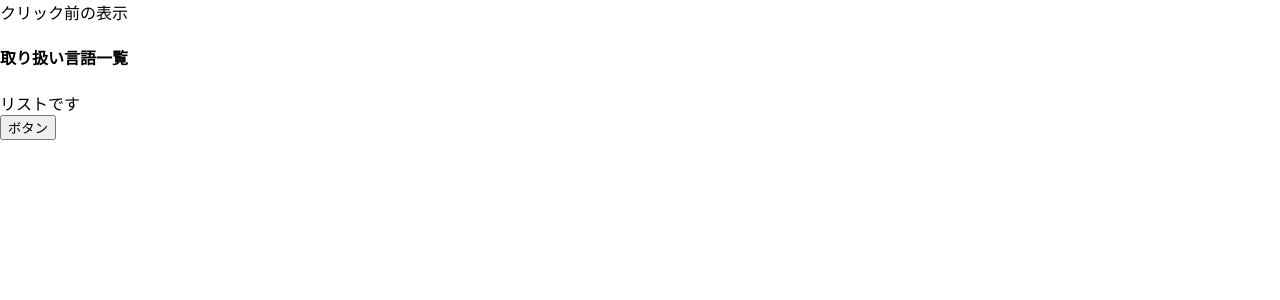
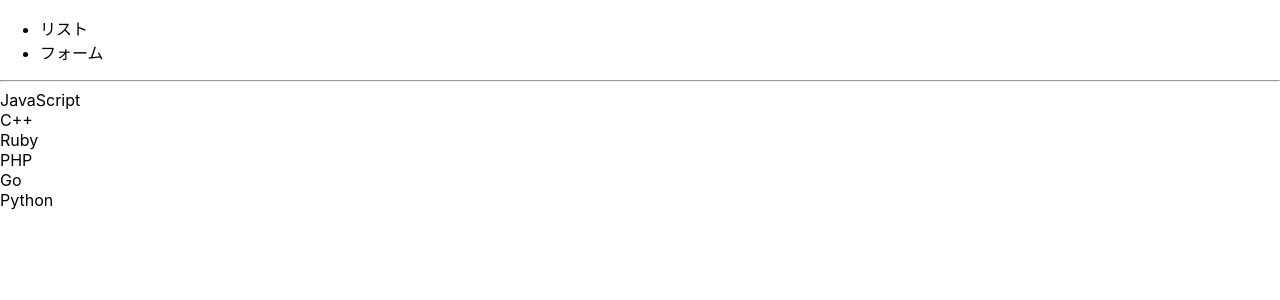
Before and after one commit to kngy0306/react-tutorial, a React (Create React App) app: page / in a window 1280 px wide. Shown: the top 300 px of the page. Built offline with nearby package versions, Linux system fonts and the light colour scheme.

Commit message:
:white_check_mark: JSXの条件分岐、繰り返しの書き方

```diff
--- a/src/App.js
+++ b/src/App.js
@@ -1,18 +1,22 @@
 import { useState } from "react";
+import { Form } from "./Form";
 import { List } from "./List";
 
 function App() {
-  const [description, setDescription] = useState("クリック前の表示");
+  const [tab, setTab] = useState("list");
 
-  const changeDescription = () => {
-    setDescription("クリック後の表示です");
-  };
+  const body = tab === "list" ? <List /> : <Form />;
 
   return (
     <div>
-      {description}
-      <List title="取り扱い言語一覧" />
-      <button onClick={changeDescription}>ボタン</button>
+      <header>
+        <ul>
+          <li onClick={() => setTab("list")}>リスト</li>
+          <li onClick={() => setTab("form")}>フォーム</li>
+        </ul>
+      </header>
+      <hr />
+      {body}
     </div>
   );
 }
--- /dev/null
+++ b/src/Form.js
@@ -0,0 +1,3 @@
+export const Form = () => {
+  return <div>フォームです</div>
+}
--- a/src/List.js
+++ b/src/List.js
@@ -1,8 +1,11 @@
-export const List = ({ title }) => {
+const LANGUAGES = ["JavaScript", "C++", "Ruby", "PHP", "Go", "Python"];
+
+export const List = () => {
   return (
     <div>
-      <h4>{title}</h4>
-      <div>リストです</div>
+      {LANGUAGES.map((lang, index) => {
+        return <div key={index}>{lang}</div>;
+      })}
     </div>
   );
 };
```
Also changed, not shown: 1 other file (tests, documents, lock files or other folders).
